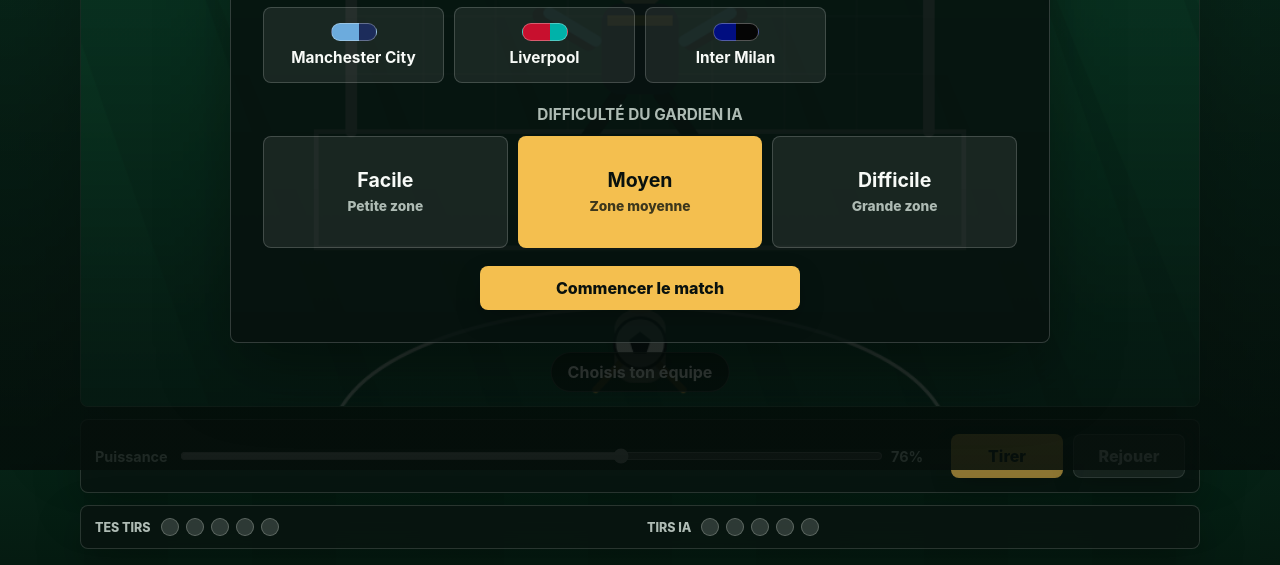
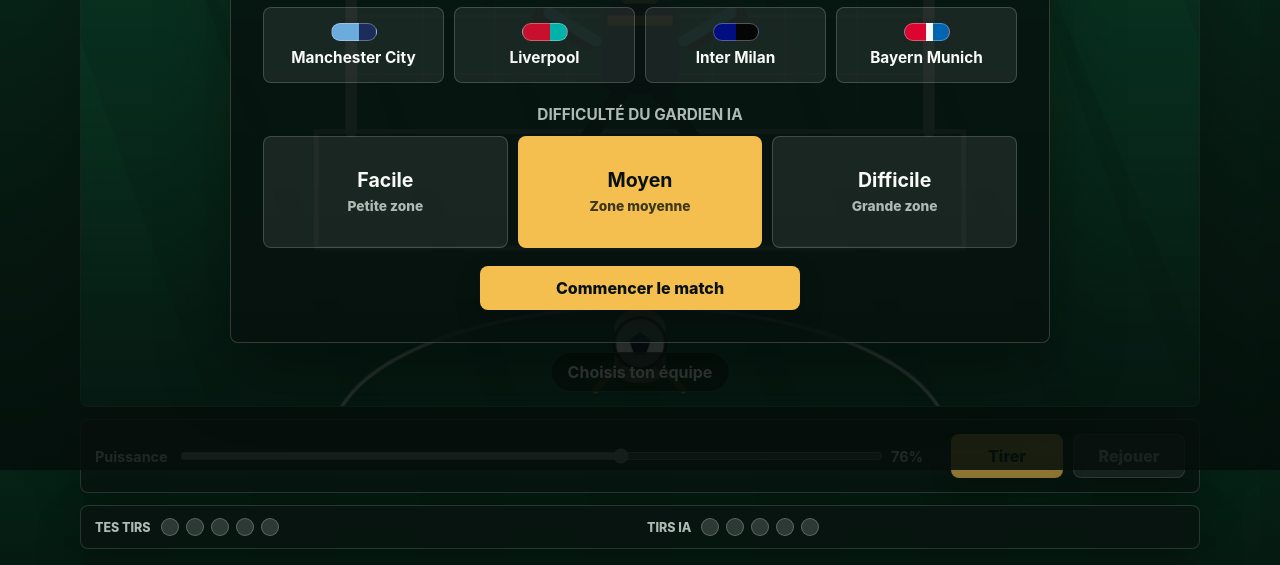
Before and after one commit to chenevertnicolas7-spec/Penalty, a plain HTML site: page index.html in a window 1280 px wide. Shown: the part 330-895 px from the top of the page. Drawn offline with Linux system fonts and the light colour scheme.

Commit message:
Add Bayern Munich team

```diff
--- a/game.js
+++ b/game.js
@@ -67,6 +67,7 @@
   city: { label: "Manchester City", short: "Man City", primary: "#6cabdd", secondary: "#1c2c5b" },
   liverpool: { label: "Liverpool", short: "Liverpool", primary: "#c8102e", secondary: "#00b2a9" },
   inter: { label: "Inter Milan", short: "Inter", primary: "#010e80", secondary: "#050505" },
+  bayern: { label: "Bayern Munich", short: "Bayern", primary: "#dc052d", secondary: "#f7faf7" },
 };
 
 let state;
--- a/index.html
+++ b/index.html
@@ -59,6 +59,10 @@
                 <span class="team-swatch inter"></span>
                 <strong>Inter Milan</strong>
               </button>
+              <button class="team-card" type="button" data-team="bayern">
+                <span class="team-swatch bayern"></span>
+                <strong>Bayern Munich</strong>
+              </button>
             </div>
             <h2>Difficulté du gardien IA</h2>
             <div class="difficulty-grid" aria-label="Difficulté du gardien IA">
--- a/styles.css
+++ b/styles.css
@@ -252,6 +252,10 @@
   background: linear-gradient(90deg, #010e80 0 50%, #050505 50% 100%);
 }
 
+.team-swatch.bayern {
+  background: linear-gradient(90deg, #dc052d 0 48%, #f7faf7 48% 64%, #0066b2 64% 100%);
+}
+
 button.team-card.selected,
 button.team-card:hover {
   background: rgba(67, 199, 216, 0.2);
```
